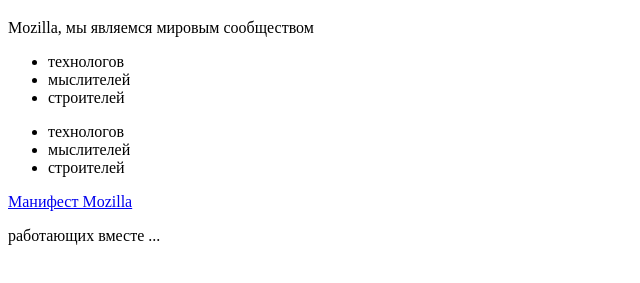
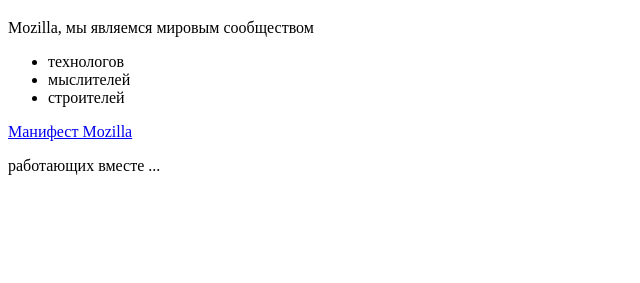
Before and after one commit to Qjsderful/Light, a plain HTML site: page Index.html in a window 1280 px wide. Shown: the part 61-344 px from the top of the page, without its empty margins (0-640 px from the left). Drawn offline with Linux system fonts and the light colour scheme.

Commit message:
some mod

```diff
--- a/Index.html
+++ b/Index.html
@@ -14,12 +14,6 @@
   <li>строителей</li>
 </ul>
 
-<ul>
-  <li>технологов</li>
-  <li>мыслителей</li>
-  <li>строителей</li>
-</ul>
-
 <a href="https://www.mozilla.org/ru/about/manifesto/details/">Манифест Mozilla</a>
 <p>работающих вместе ... </p>
 <script src="scripts/alert.js" >
--- a/scripts/alert.js
+++ b/scripts/alert.js
@@ -23,8 +23,4 @@
   }
 
   alert( i ); // простое число
-}
-
-
-// Use Git CMD on branch Dark
-// commit Dark
+} // some text commit
```
